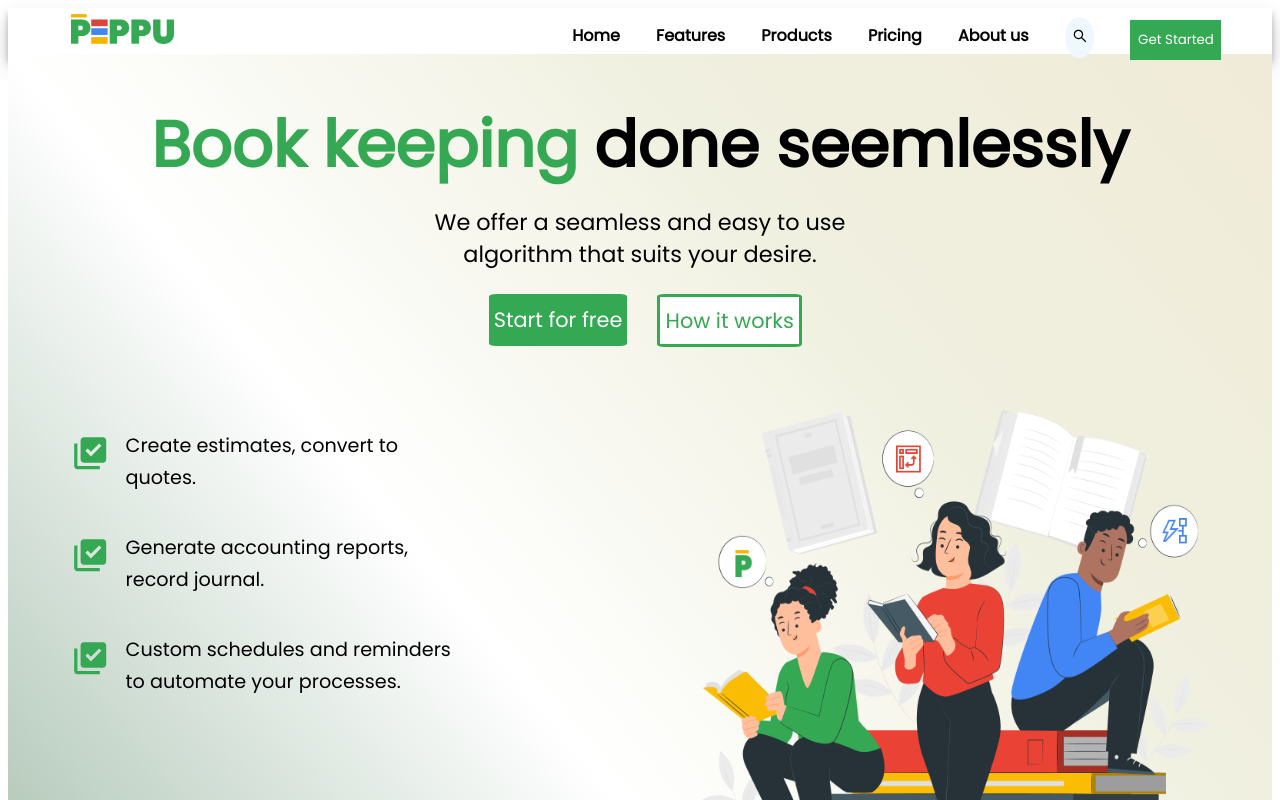
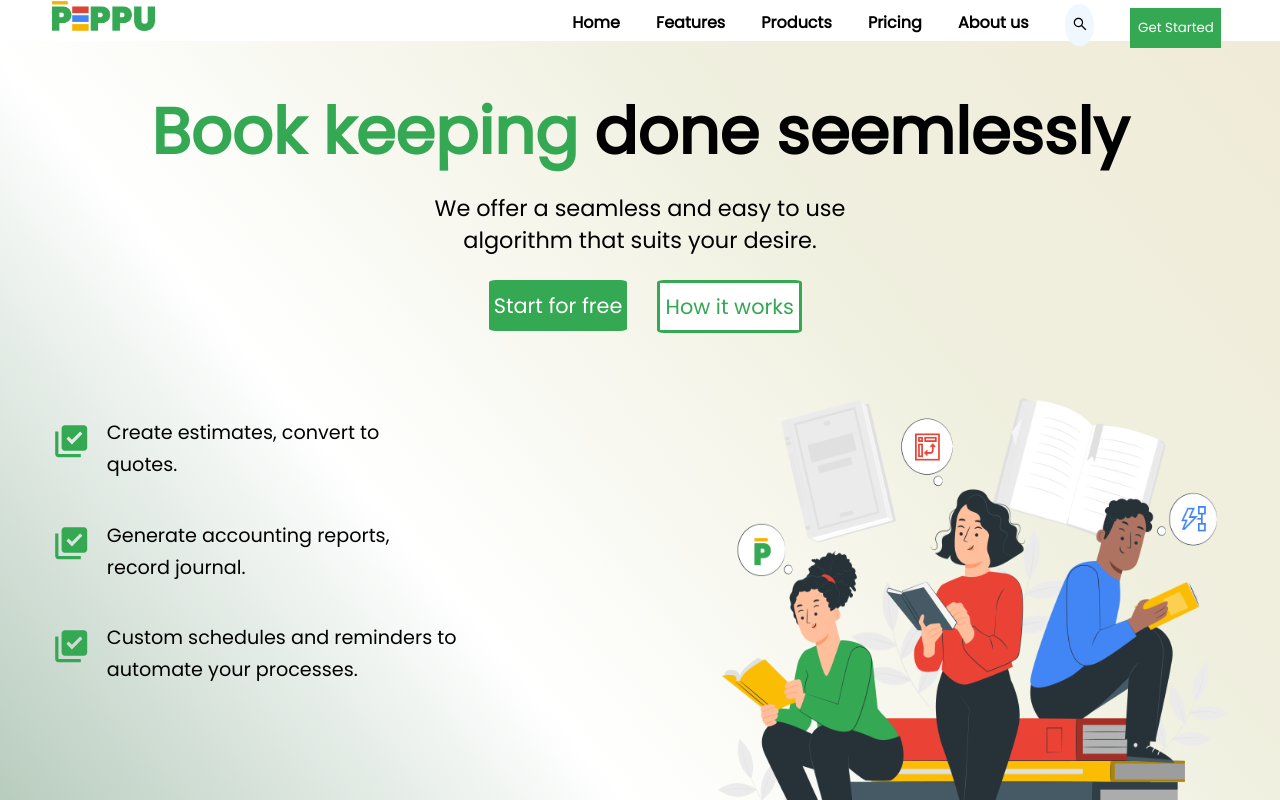
Before and after one commit to Peppu-Group/Peppu-books-frontend, a React (Vite) app: page / in a window 1280 px wide. Shown: the top 800 px of the page. Built offline with nearby package versions, Linux system fonts and the light colour scheme.

Commit message:
removed the whitespaces from the body and the nav bar

```diff
--- a/src/App.css
+++ b/src/App.css
@@ -17,8 +17,12 @@ p{
     justify-content: space-between;
 
 }
-
+body{
+    margin-left: -1%;
+    margin-right: -1%;
+}
 .home-navbar{
+    margin-top: -1%;
     height: auto;
     display: flex;
     justify-content: space-between;
```
